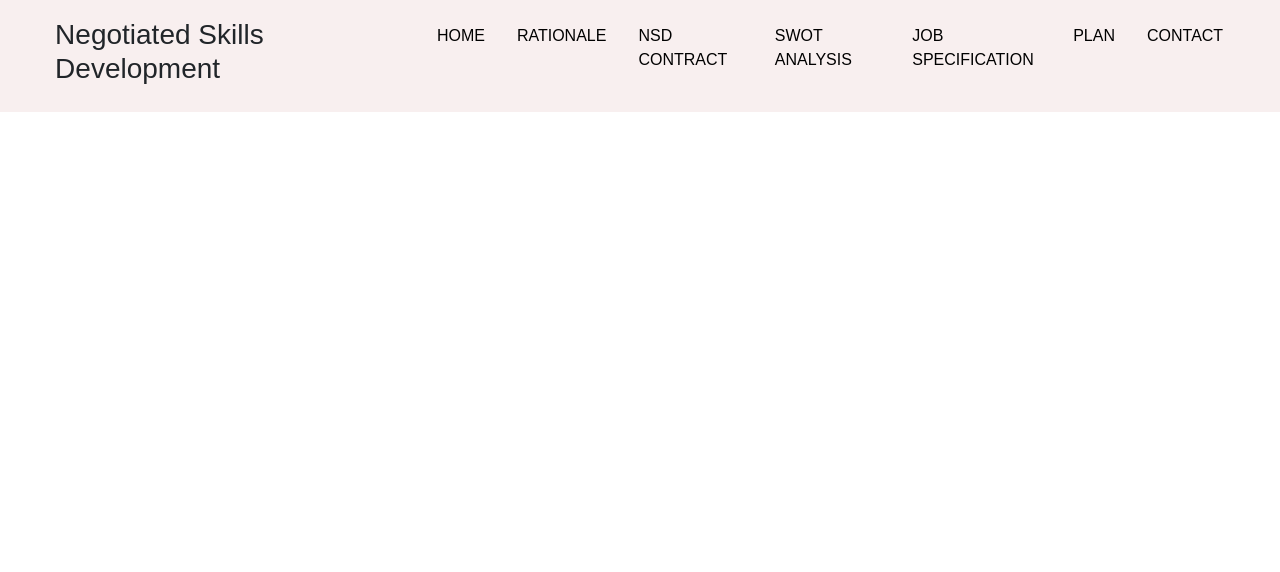
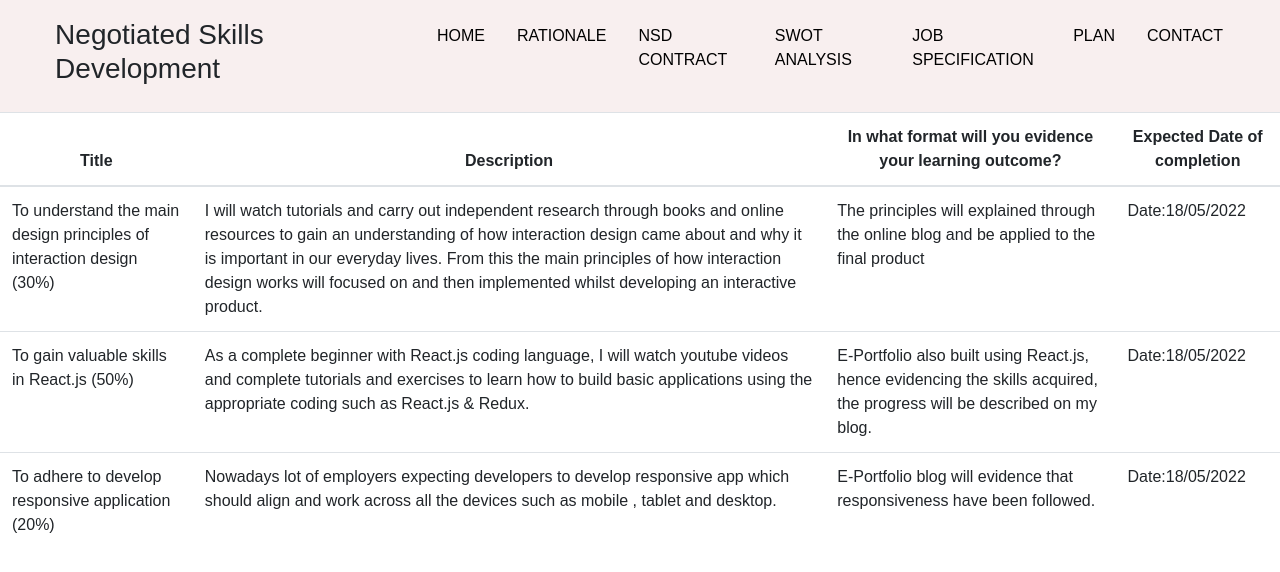
Before and after one commit to SriAbi20/NSD, a React (Create React App) app: page /nsdc in a window 1280 px wide. Shown: the top 572 px of the page. Built offline with nearby package versions, Linux system fonts and the light colour scheme; a web font is replaced by a local one.

Commit message:
Navigation Bug fix 4

```diff
--- a/package.json
+++ b/package.json
@@ -1,5 +1,5 @@
 {
-  "homepage": "https://SriAbi20.github.io/NSD-",
+  "homepage": "https://SriAbi20.github.io/",
   "name": "portfolio",
   "version": "0.1.0",
   "private": true,
--- a/src/App.js
+++ b/src/App.js
@@ -13,16 +13,18 @@ import Plan from './components/Plan/Plan';
 function App() {
   return (
     <Router>
+
       <Header/>
 
       <Routes>
-        <Route path="/"  exact element={<Main/>}/>
-        <Route path="/rationale"  element={<Rationale/>}/>
-        <Route path="/nsd" element={<NSDContract/>}/>
-        <Route path="/swot" element={<Swot/>}/>
-        <Route path="/job" element={<JobSpec/>}/>
-        <Route path="/plan" element={<Plan/>}/>
-        <Route path="/contact" element={<Contact/>}/>
+
+        <Route path="/"  exact element={<Main />} />
+        <Route path="/rationale" exact element={<Rationale/>}/>
+        <Route path="/nsdc" exact element={<NSDContract/>}/>
+        <Route path="/swot"  exact element={<Swot/>}/>
+        <Route path="/job" exact element={<JobSpec/>}/>
+        <Route path="/plan" exact element={<Plan/>}/>
+        <Route path="/contact"exact element={<Contact/>}/>
       </Routes>
     </Router>
   );
--- a/src/components/Header/Header.js
+++ b/src/components/Header/Header.js
@@ -28,7 +28,7 @@ const Header = () =>{
                         <Link to='/rationale'>Rationale</Link>
                     </li>
                     <li>
-                        <Link to='/nsd'>NSD Contract</Link>
+                        <Link to='/nsdc'>NSD Contract</Link>
                     </li>
                     <li>
                         <Link to='/swot'>SWOT Analysis</Link>
--- a/src/components/NSDContract/NSDContract.js
+++ b/src/components/NSDContract/NSDContract.js
@@ -16,19 +16,19 @@ const NSDContract = () =>{
                         <td data-label='Title'>To understand the main design principles of interaction design (30%)</td>
                         <td data-label='Description'>I will watch tutorials and carry out independent research through books and online resources to gain an understanding of how interaction design came about and why it is important in our everyday lives. From this the main principles of how interaction design works will focused on and then implemented whilst developing an interactive product.</td>
                         <td data-label='In what format will you evidence your learning outcome?'>The principles will explained through the online blog and be applied to the final product</td>
-                        <td data-label='Expected Date of completion'>Date:04/05/2022</td>
+                        <td data-label='Expected Date of completion'>Date:18/05/2022</td>
                     </tr>
                     <tr>
                         <td data-label='Title'>To gain valuable skills in React.js (50%)</td>
                         <td data-label='Description'>As a complete beginner with React.js coding language, I will watch youtube videos and complete tutorials and exercises to learn how to build basic applications using the appropriate coding such as React.js & Redux.</td>
                         <td data-label='In what format will you evidence your learning outcome?' >E-Portfolio also built using React.js, hence evidencing the skills acquired, the progress will be described on my blog.</td>
-                        <td data-label='Expected Date of completion'>Date:04/05/2022</td>
+                        <td data-label='Expected Date of completion'>Date:18/05/2022</td>
                     </tr>
                     <tr>
                         <td data-label='Title'>To adhere to develop responsive application (20%)</td>
                         <td data-label='Description'> Nowadays lot of employers expecting developers to develop responsive app which should align and work across all the devices such as mobile , tablet and desktop.</td>
                         <td data-label='In what format will you evidence your learning outcome?'>E-Portfolio blog will evidence that responsiveness have been followed.</td>
-                        <td data-label='Expected Date of completion'>Date:04/05/2022</td>
+                        <td data-label='Expected Date of completion'>Date:18/05/2022</td>
                     </tr>
                 </tbody>
             </table>
```
